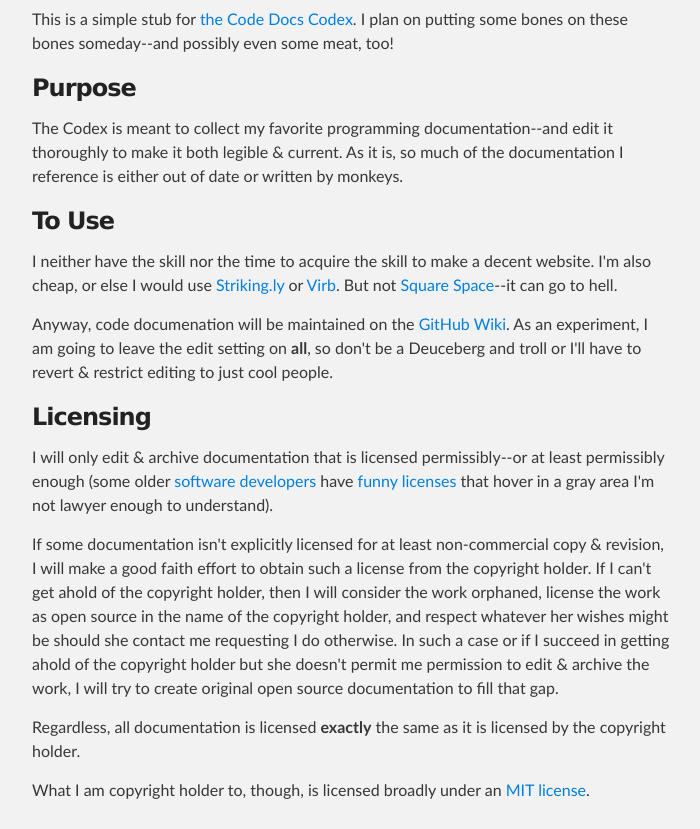
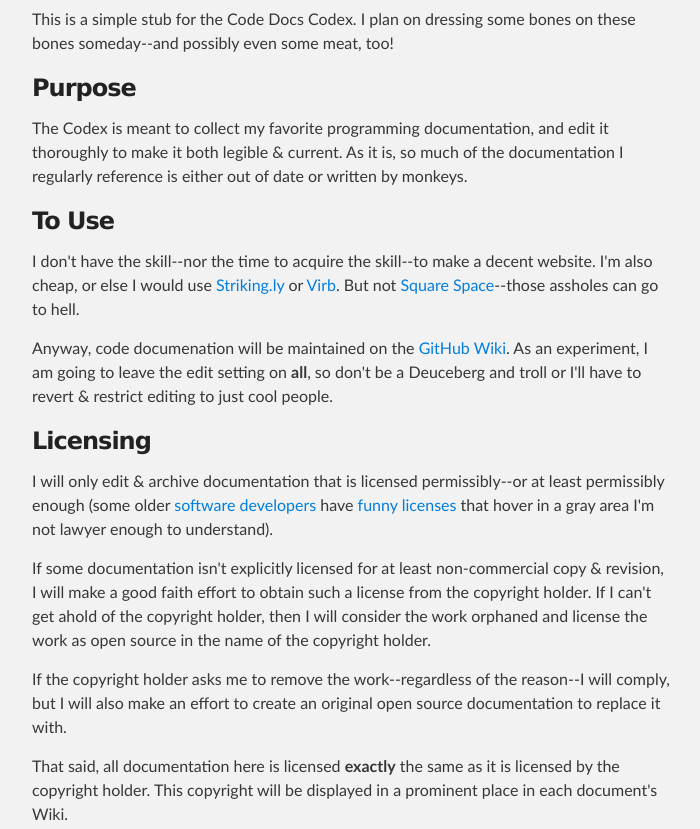
Before and after one commit to DeadDork/code-docs-codex, a plain HTML site: page index.html in a window 1280 px wide. Shown: the part 299-1128 px from the top of the page, without its empty margins (288-988 px from the left). Drawn offline with Linux system fonts and the light colour scheme.

```diff
--- a/index.html
+++ b/index.html
@@ -34,17 +34,17 @@
         <h3>
 <a name="welcome" class="anchor" href="#welcome"><span class="octicon octicon-link"></span></a>Welcome</h3>
 
-<p>This is a simple stub for <a href="http://codedocscodex.org">the Code Docs Codex</a>. I plan on putting some bones on these bones someday--and possibly even some meat, too!</p>
+<p>This is a simple stub for the Code Docs Codex. I plan on dressing some bones on these bones someday--and possibly even some meat, too!</p>
 
 <h3>
 <a name="purpose" class="anchor" href="#purpose"><span class="octicon octicon-link"></span></a>Purpose</h3>
 
-<p>The Codex is meant to collect my favorite programming documentation--and edit it thoroughly to make it both legible &amp; current. As it is, so much of the documentation I reference is either out of date or written by monkeys.</p>
+<p>The Codex is meant to collect my favorite programming documentation, and edit it thoroughly to make it both legible &amp; current. As it is, so much of the documentation I regularly reference is either out of date or written by monkeys.</p>
 
 <h3>
 <a name="to-use" class="anchor" href="#to-use"><span class="octicon octicon-link"></span></a>To Use</h3>
 
-<p>I neither have the skill nor the time to acquire the skill to make a decent website. I'm also cheap, or else I would use <a href="https://www.strikingly.com">Striking.ly</a> or <a href="http://virb.com">Virb</a>. But not <a href="http://www.squarespace.com">Square Space</a>--it can go to hell.</p>
+<p>I don't have the skill--nor the time to acquire the skill--to make a decent website. I'm also cheap, or else I would use <a href="https://www.strikingly.com">Striking.ly</a> or <a href="http://virb.com">Virb</a>. But not <a href="http://www.squarespace.com">Square Space</a>--those assholes can go to hell.</p>
 
 <p>Anyway, code documenation will be maintained on the <a href="https://github.com/DeadDork/code-docs-codex/wiki">GitHub Wiki</a>. As an experiment, I am going to leave the edit setting on <strong>all</strong>, so don't be a Deuceberg and troll or I'll have to revert &amp; restrict editing to just cool people.</p>
 
@@ -53,9 +53,11 @@
 
 <p>I will only edit &amp; archive documentation that is licensed permissibly--or at least permissibly enough (some older <a href="http://invisible-island.net/personal/hackers.html">software developers</a> have <a href="http://invisible-island.net/ncurses/ncurses-license.html">funny licenses</a> that hover in a gray area I'm not lawyer enough to understand).</p>
 
-<p>If some documentation isn't explicitly licensed for at least non-commercial copy &amp; revision, I will make a good faith effort to obtain such a license from the copyright holder. If I can't get ahold of the copyright holder, then I will consider the work orphaned, license the work as open source in the name of the copyright holder, and respect whatever her wishes might be should she contact me requesting I do otherwise. In such a case or if I succeed in getting ahold of the copyright holder but she doesn't permit me permission to edit &amp; archive the work, I will try to create original open source documentation to fill that gap.</p>
+<p>If some documentation isn't explicitly licensed for at least non-commercial copy &amp; revision, I will make a good faith effort to obtain such a license from the copyright holder. If I can't get ahold of the copyright holder, then I will consider the work orphaned and license the work as open source in the name of the copyright holder.</p>
 
-<p>Regardless, all documentation is licensed <strong>exactly</strong> the same as it is licensed by the copyright holder.</p>
+<p>If the copyright holder asks me to remove the work--regardless of the reason--I will comply, but I will also make an effort to create an original open source documentation to replace it with.</p>
+
+<p>That said, all documentation here is licensed <strong>exactly</strong> the same as it is licensed by the copyright holder. This copyright will be displayed in a prominent place in each document's Wiki.</p>
 
 <p>What I am copyright holder to, though, is licensed broadly under an <a href="https://github.com/DeadDork/code-docs-codex/blob/master/MIT.license">MIT license</a>.</p>
       </section>
```
Also changed, not shown: params.json (+1 -1 lines).
